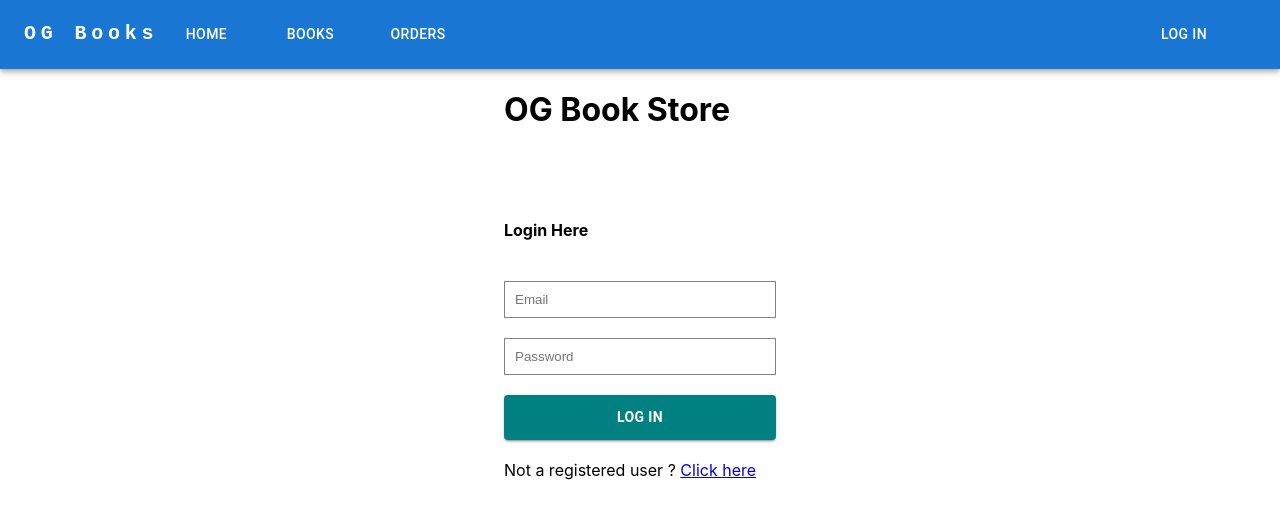
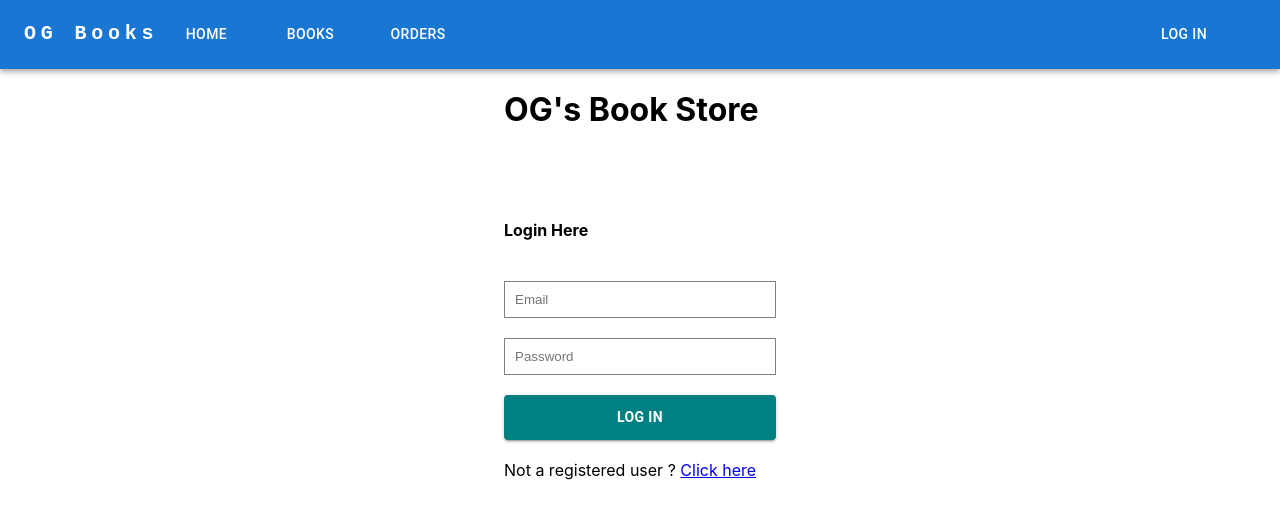
Before and after one commit to dwaraka-vutla/cloud9, a React (Create React App) app in the folder client/: page / in a window 1280 px wide. Shown: the top 518 px of the page. Built offline with nearby package versions, Linux system fonts and the light colour scheme.

Commit message:
Update Login.jsx

```diff
--- a/client/src/pages/Login.jsx
+++ b/client/src/pages/Login.jsx
@@ -40,7 +40,7 @@
 
   return (
     <div className="form">
-      <h1>OG Book Store</h1>
+      <h1>OG's Book Store</h1>
       <h4>Login Here</h4>
       {error &&  <Alert variant="filled" severity="error">Please provide valid credentials</Alert> }
       <input
```
